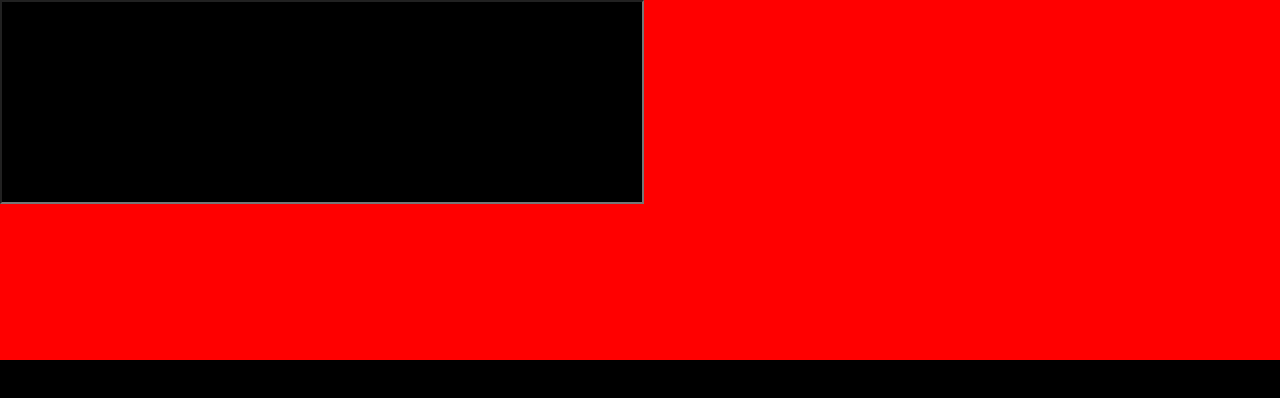
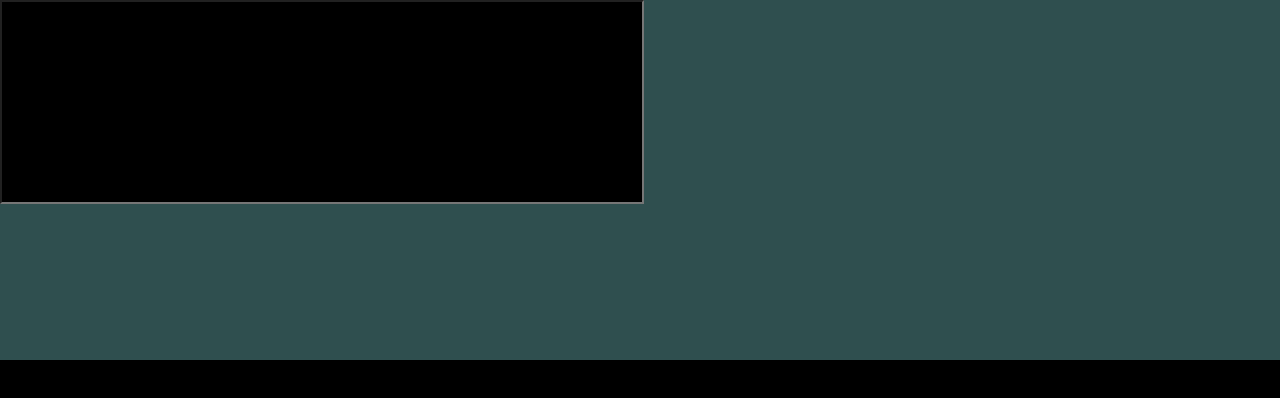
Before and after one commit to Matthew-Tilley/STREET_SMART, a plain HTML site: page index.html in a window 1280 px wide. Drawn offline with Linux system fonts and the light colour scheme; a web font is replaced by a local one.

Commit message:
Added CSS link for jQuery keyboard plugin.

```diff
--- a/JS/primary.js
+++ b/JS/primary.js
@@ -1,4 +1,4 @@
 $(document).ready(function()
 {
-	$("#SEC01").css("background-color", "red");
+
 });
--- a/index.html
+++ b/index.html
@@ -6,7 +6,10 @@
 
 		<link rel = "stylesheet"  type = "text/css"  href = "CSS/primary.css">
 
+		<link href="Keyboard-master/Keyboard-master/css/keyboard.css">
+
 		<link href="https://fonts.googleapis.com/css?family=Pragati+Narrow" rel="stylesheet">
+
 
 	</head>
 
```
